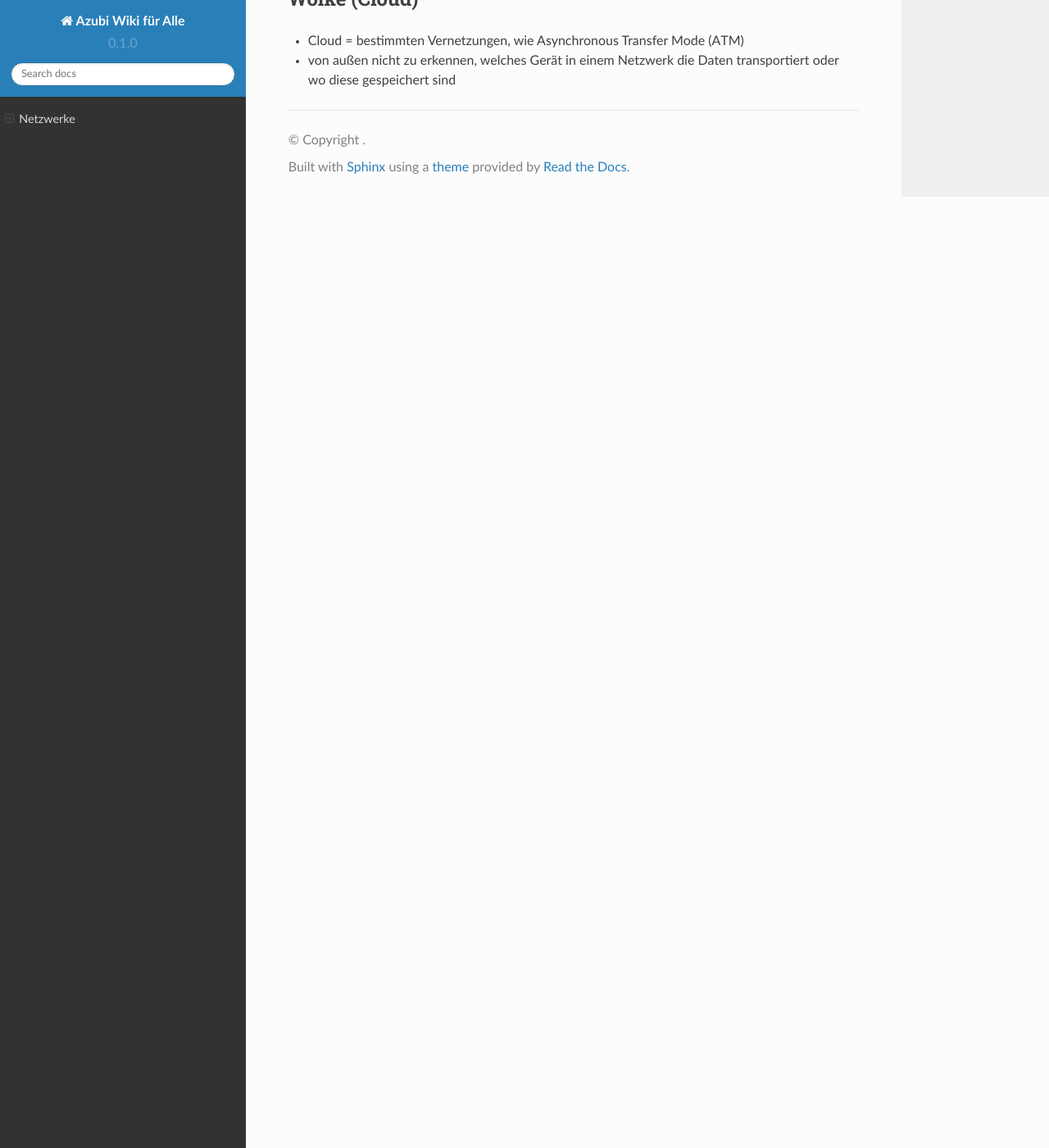
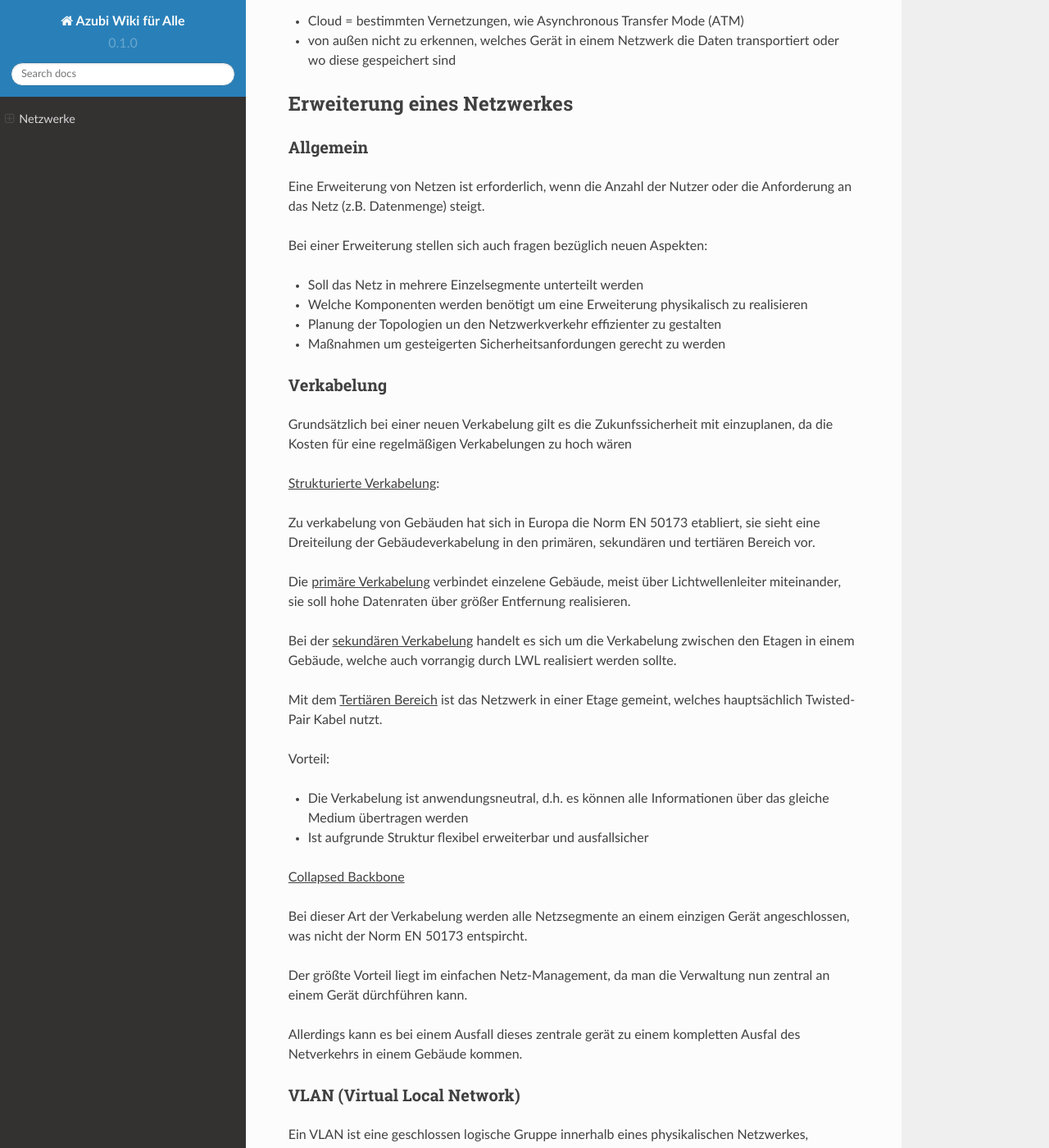
Before and after one commit to marcelago/docs, a Sphinx documentation site: the page built from docs/source/index.md, in a window 1280 px wide and 1400 px high, scrolled down 14818 px. Shown: the whole window at 82% size. Built offline with Sphinx 7.4.7 and the Read the Docs theme 2.0.0, drawn with Linux system fonts in a browser that asks for light colours; some of the changed text lies outside the part shown.

Commit message:
Erweiterung eines Netzwerkes hinzugefügt

```diff
--- a/docs/source/index.md
+++ b/docs/source/index.md
@@ -307,14 +307,20 @@ Bei Netzen in Stern-Topologie sind an einen zentralen Teilnehmer alle anderen
  **Vorteile**
 
 - Der Ausfall eines Endgerätes hat keine Auswirkung auf den Rest des Netzes.
+
 - Hohe und verschiedene Übertragungsraten möglich
+
 - Leicht erweiterbar
+
 - Leicht verständlich
+
 - Leichte Fehlersuche
+
 - Sehr gute Eignung für Multicast-/Broadcastanwendungen
+
 - Einfaches Routing im Sternverteiler
 
- **Nachteile**
+  **Nachteile**
 
 - Durch Ausfall des Verteilers wird Netzverkehr unmöglich
 
@@ -393,3 +399,67 @@ Bei der Vernetzung in Ring-Topologie werden jeweils zwei Teilnehmer über Zwei
 
 - Cloud = bestimmten Vernetzungen, wie Asynchronous Transfer Mode (ATM)
 - von außen nicht zu erkennen, welches Gerät in einem Netzwerk die Daten transportiert oder wo diese gespeichert sind
+
+## Erweiterung eines Netzwerkes
+
+### Allgemein
+
+Eine Erweiterung von Netzen ist erforderlich, wenn die Anzahl der Nutzer oder die Anforderung an das Netz (z.B. Datenmenge) steigt.
+
+
+
+Bei einer Erweiterung stellen sich auch fragen bezüglich neuen Aspekten:
+
+- Soll das Netz in mehrere Einzelsegmente unterteilt werden
+
+- Welche Komponenten werden benötigt um eine Erweiterung physikalisch zu realisieren
+
+- Planung der Topologien un den Netzwerkverkehr effizienter zu gestalten
+
+- Maßnahmen um gesteigerten Sicherheitsanfordungen gerecht zu werden
+
+### Verkabelung
+
+Grundsätzlich bei einer neuen Verkabelung gilt es die Zukunfssicherheit mit einzuplanen, da die Kosten für eine regelmäßigen Verkabelungen zu hoch wären
+
+<u>Strukturierte Verkabelung</u>:
+
+Zu verkabelung von Gebäuden hat sich in Europa die Norm EN 50173 etabliert, sie sieht eine Dreiteilung der Gebäudeverkabelung in den primären, sekundären und tertiären Bereich vor.
+
+Die <u>primäre Verkabelung</u> verbindet einzelene Gebäude, meist über Lichtwellenleiter miteinander, sie soll hohe Datenraten über größer Entfernung realisieren.
+
+Bei der <u>sekundären Verkabelung</u> handelt es sich um die Verkabelung zwischen den Etagen in einem Gebäude, welche auch vorrangig durch LWL realisiert werden sollte.
+
+Mit dem <u>Tertiären Bereich</u> ist das Netzwerk in einer Etage gemeint, welches hauptsächlich Twisted-Pair Kabel nutzt.
+
+
+
+Vorteil:
+
+-  Die Verkabelung ist anwendungsneutral, d.h. es können alle Informationen über das gleiche Medium übertragen werden
+
+- Ist aufgrunde Struktur flexibel erweiterbar und ausfallsicher
+
+<u>Collapsed Backbone</u>
+
+Bei dieser Art der Verkabelung werden alle Netzsegmente an einem einzigen Gerät angeschlossen, was nicht der Norm EN 50173 entspircht.
+
+Der größte Vorteil liegt im einfachen Netz-Management, da man die Verwaltung nun zentral an einem Gerät dürchführen kann.
+
+Allerdings kann es bei einem Ausfall dieses zentrale gerät zu einem kompletten Ausfal des Netverkehrs in einem Gebäude kommen.
+
+### VLAN (Virtual Local Network)
+
+Ein VLAN ist eine geschlossen logische Gruppe innerhalb eines physikalischen Netzwerkes,
+
+so kann man z.B. Gruppe trennen, die eigentlich an einem Switch angeschlossen sind und damit physikalisch verbunden sind. Das funktuniert auch dann, wenn zwischen den zugehörigen Geräten mehrere Switches liegen, damit kann man einen Arbeitsplatz verlegen und trotzdem im gleichen VLAN verbunden sein.
+
+
+
+Bei einem portbasierten VLAN, werden einem Switch zugewiesen, d.h. die Geräte einer Gruppe müssen an diesen Ports angeschlossen sein.
+
+
+
+MAC-Adressenbasite VLANs arbeiten mit dem physischen Adressen der Geräe um sie dem Netzwerk zuzuweisen, was einen einfachen Umzug der Geräte innerhalb eines Gerbäudes ermöglichen, da man hierbei nicht den Port beibehalten oder einen neuen hinzufügen muss.
+
+Allerdings ist diese Zuordnung unsicher und somit nicht für sicherheitsrelevante Aufgabe zu gebrauchen.
```
